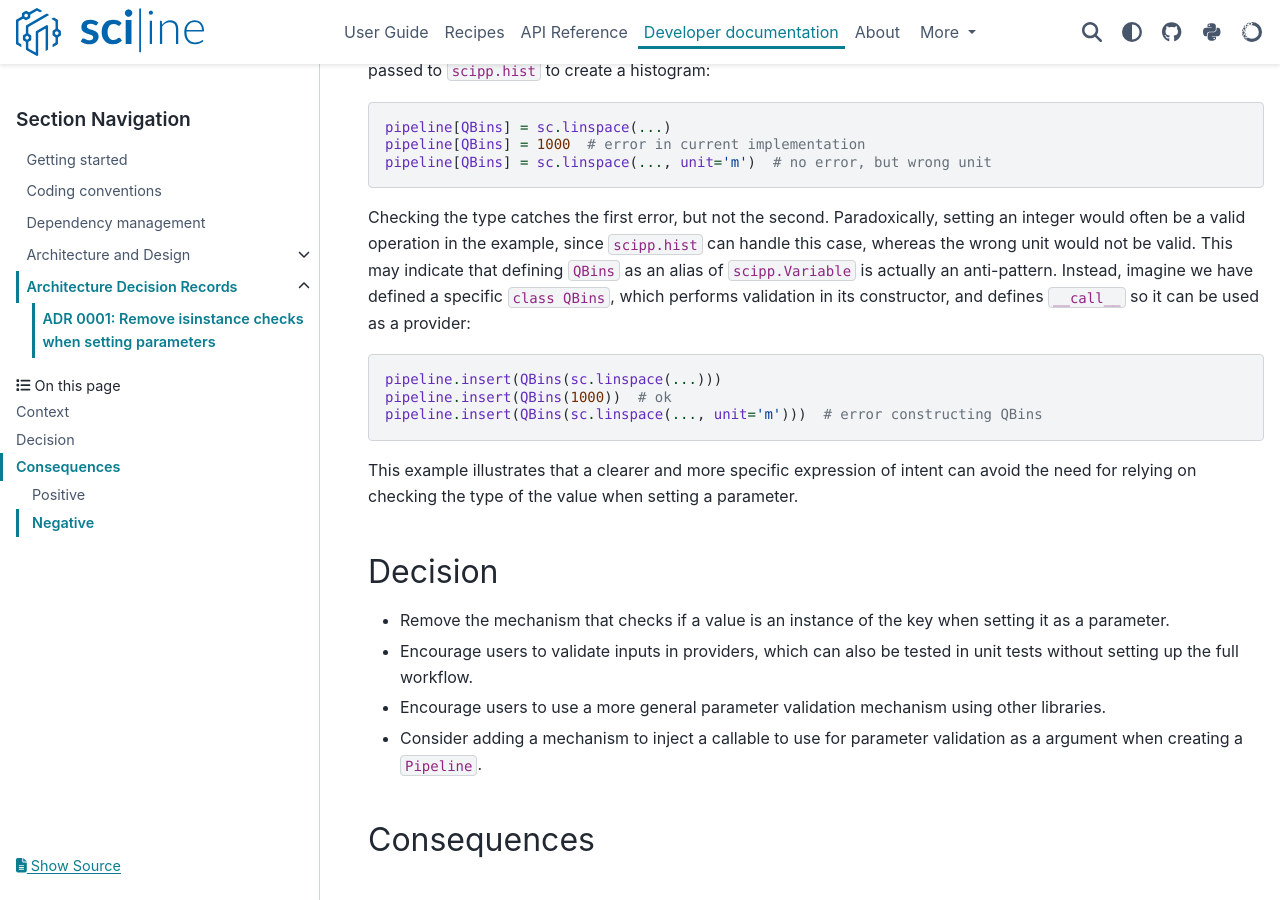
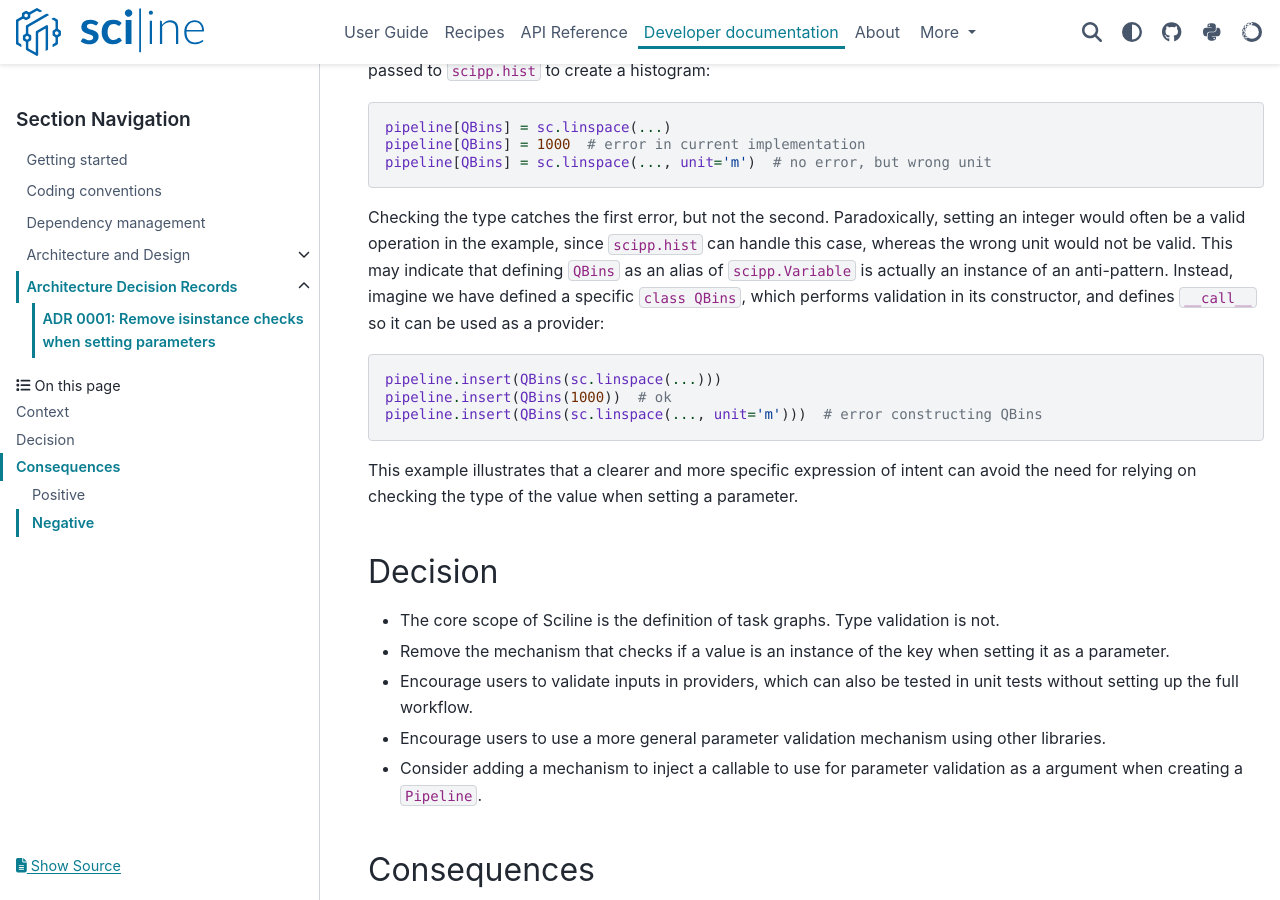
Before and after one commit to scipp/sciline, a Sphinx documentation site: the page built from docs/developer/adr/0001-remove-isinstance-checks-when-setting-parameters.md, in a window 1280 px wide and 900 px high, scrolled down 924 px. Built offline with Sphinx 7.4.7 and the PyData theme 0.15.4, drawn with Linux system fonts in a browser that asks for light colours; pages that are not in the unit, such as notebooks, are missing from menus; the version number could not be read and is left out.

Commit message:
Address comments

````diff
--- a/docs/developer/adr/0001-remove-isinstance-checks-when-setting-parameters.md
+++ b/docs/developer/adr/0001-remove-isinstance-checks-when-setting-parameters.md
@@ -38,7 +38,7 @@ pipeline[QBins] = sc.linspace(..., unit='m')  # no error, but wrong unit
 
 Checking the type catches the first error, but not the second.
 Paradoxically, setting an integer would often be a valid operation in the example, since `scipp.hist` can handle this case, whereas the wrong unit would not be valid.
-This may indicate that defining `QBins` as an alias of `scipp.Variable` is actually an anti-pattern.
+This may indicate that defining `QBins` as an alias of `scipp.Variable` is actually an instance of an anti-pattern.
 Instead, imagine we have defined a specific `class QBins`, which performs validation in its constructor, and defines `__call__` so it can be used as a provider:
 
 ```python
@@ -51,6 +51,8 @@ This example illustrates that a clearer and more specific expression of intent c
 
 ## Decision
 
+- The core scope of Sciline is the definition of task graphs.
+  Type validation is not.
 - Remove the mechanism that checks if a value is an instance of the key when setting it as a parameter.
 - Encourage users to validate inputs in providers, which can also be tested in unit tests without setting up the full workflow.
 - Encourage users to use a more general parameter validation mechanism using other libraries.
````
